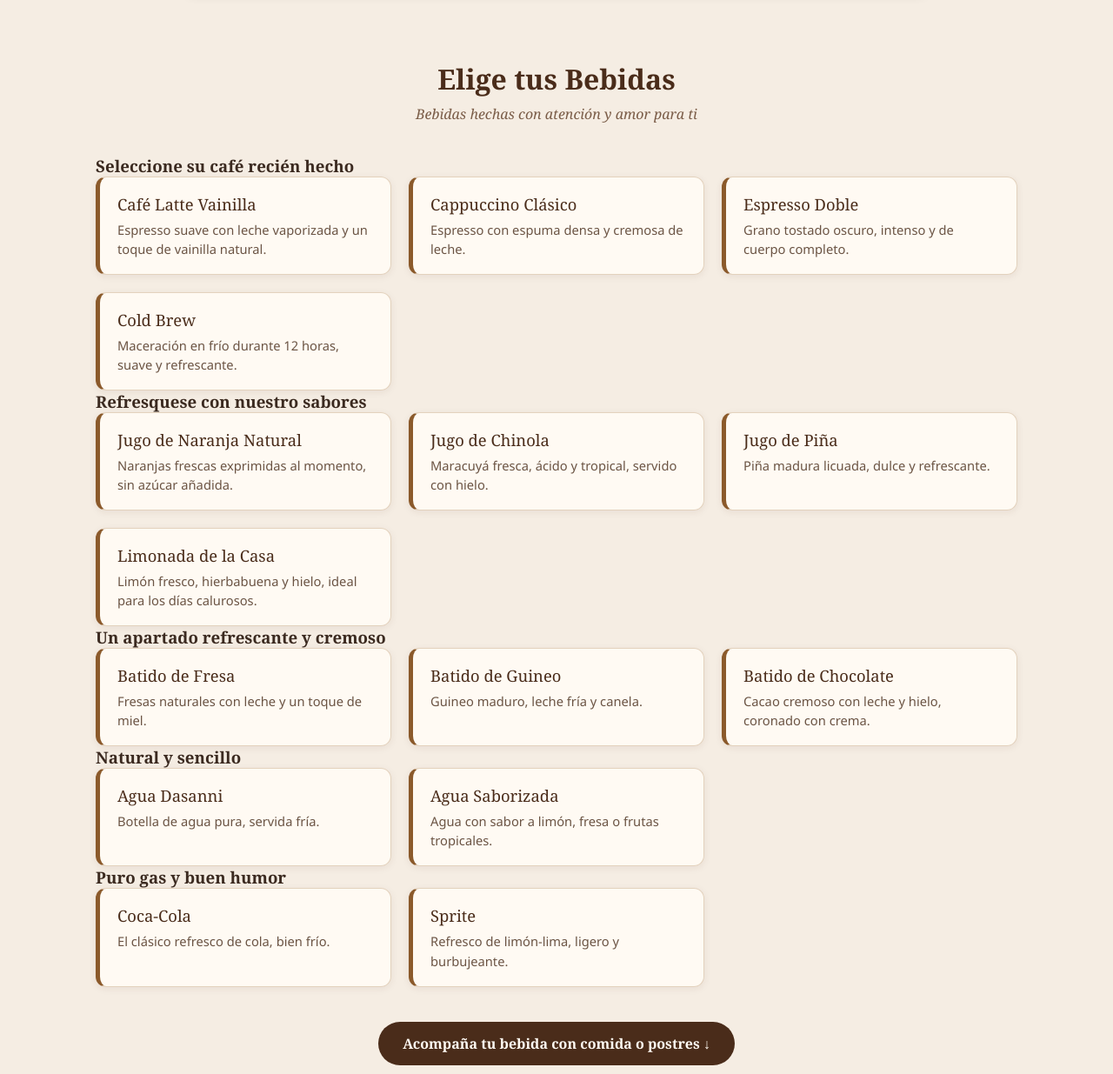
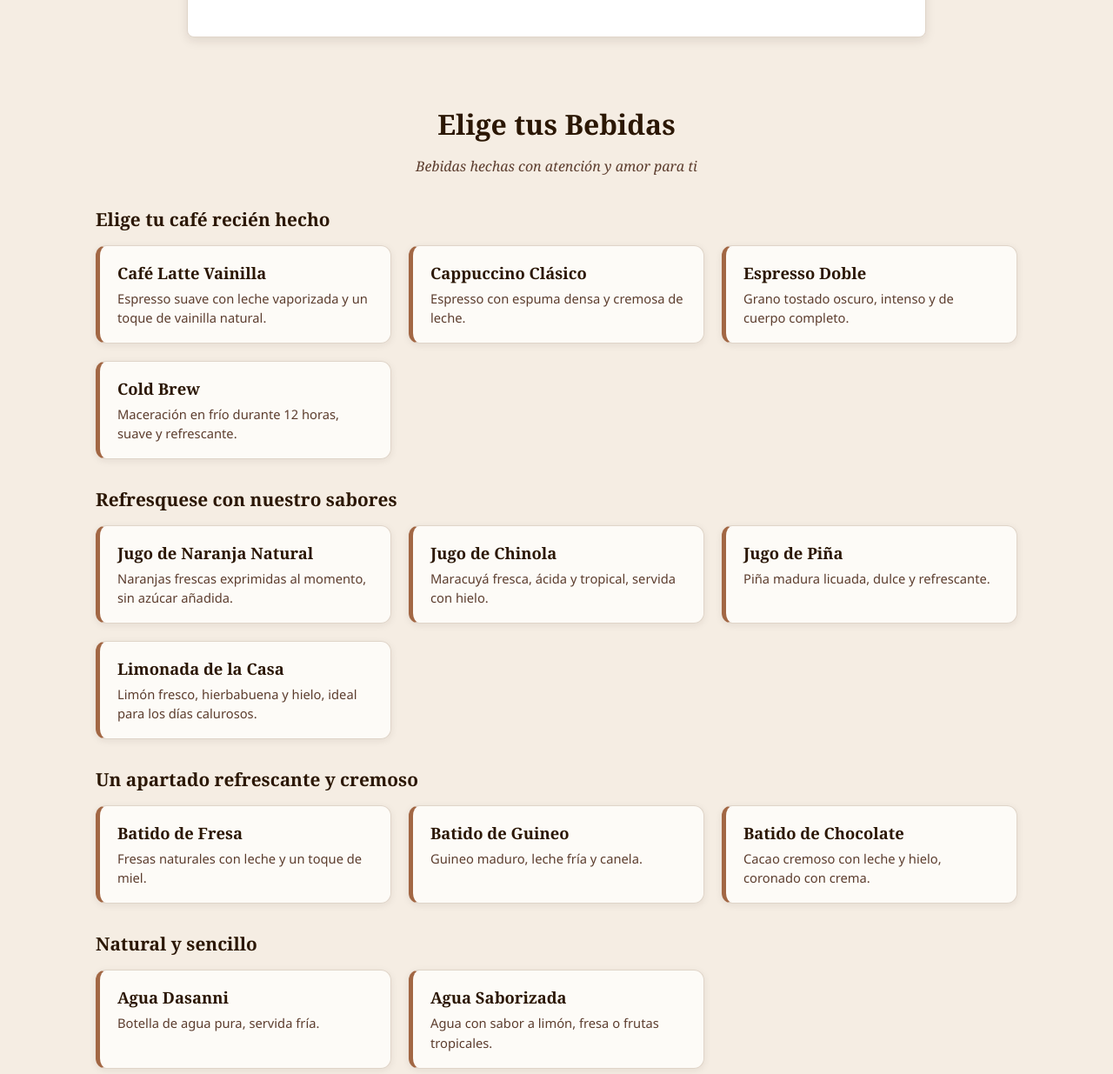
Before and after one commit to jonard-dev/Proyecto---Cafeteria, a plain HTML site: page index.html in a window 1280 px wide. Shown: the part 1265-2500 px from the top of the page at 87% size. Drawn offline with Linux system fonts and the light colour scheme.

Commit message:
Feat: Modulo 2 actualizado en el index y en los estilos

```diff
--- a/estilos.css
+++ b/estilos.css
@@ -7,8 +7,17 @@
    0. GLOBAL
    Reglas que afectan a toda la página
    ========================================================== */
+*,
+*::before,
+*::after {
+  box-sizing: border-box;
+}
+
 body {
   margin: 0;
+  font-family: Georgia, "Times New Roman", serif;
+  background-color: #f5ede3;
+  color: #2b1704;
 }
 
 html {
@@ -177,122 +186,101 @@ html {
 /* ==========================================================
    3. BEBIDAS DESTACADAS (Módulo 2 - Geordany)
    ========================================================== */
-
-* {
-  box-sizing: border-box;
-  margin: 0;
-  padding: 0;
-}
-
-body {
-  font-family: "Georgia", "Times New Roman", serif;
-  background: #f5ede3;
-  color: #3b2a20;
-}
-
-#bebidas {
+.bebidas {
   max-width: 1100px;
   margin: 0 auto;
   padding: 48px 20px;
 }
 
-#bebidas h2 {
+.bebidas h2 {
   font-size: 2rem;
-  color: #4a2c1a;
+  color: #2b1704;
   text-align: center;
-  margin-bottom: 8px;
+  margin: 0 0 8px;
 }
 
-#bebidas > p {
+.bebidas > p {
   text-align: center;
-  color: #7a5c47;
+  color: #5c3d2e;
   font-style: italic;
   margin-bottom: 36px;
 }
 
-/* Cuadrícula de bebidas */
-#bebidas ul {
+.bebidas h3 {
+  color: #2b1704;
+  font-size: 1.3rem;
+  margin: 32px 0 16px;
+}
+
+/* --- Cuadrícula de bebidas --- */
+.lista-bebidas {
   list-style: none;
+  margin: 0;
+  padding: 0;
   display: grid;
   grid-template-columns: repeat(auto-fill, minmax(260px, 1fr));
   gap: 20px;
 }
 
-#bebidas li {
-  background: #fffaf3;
-  border: 1px solid #e3d2bd;
-  border-left: 5px solid #8b5a2b;
+.lista-bebidas li {
+  background-color: #fdfbf7;
+  border: 1px solid #e0d5c9;
+  border-left: 5px solid #a26744;
   border-radius: 12px;
   padding: 18px 20px;
-  box-shadow: 0 2px 8px rgba(74, 44, 26, 0.08);
-  cursor: pointer;
+  box-shadow: 0 2px 8px rgba(43, 23, 4, 0.08);
   transition:
     transform 0.2s ease,
     box-shadow 0.2s ease,
     border-left-color 0.2s ease;
 }
 
-#bebidas li:hover {
+.lista-bebidas li:hover {
   transform: translateY(-4px);
-  box-shadow: 0 8px 20px rgba(74, 44, 26, 0.18);
-  border-left-color: #c68b4e;
+  box-shadow: 0 8px 20px rgba(43, 23, 4, 0.18);
+  border-left-color: #7a4b2e;
 }
 
-.nombre {
+.lista-bebidas .nombre {
   display: block;
   font-size: 1.15rem;
-  color: #4a2c1a;
+  font-weight: bold;
+  color: #2b1704;
   margin-bottom: 6px;
 }
 
-.descripcion {
+.lista-bebidas .descripcion {
   font-family: "Segoe UI", Arial, sans-serif;
   font-size: 0.92rem;
   line-height: 1.5;
-  color: #6b5444;
+  color: #5c3d2e;
 }
 
-/* Quita el <br> extra entre nombre y descripción */
-#bebidas li br {
-  display: none;
-}
-
-/* Enlace al paso 2 */
-.enlace-menu {
+/* --- Enlace al paso 2 --- */
+.bebidas .enlace-menu {
   text-align: center;
   margin-top: 40px;
 }
 
-.enlace-menu a {
+.bebidas .enlace-menu a {
   display: inline-block;
   padding: 14px 28px;
-  background: #4a2c1a;
-  color: #fffaf3;
+  background-color: #a26744;
+  color: #ffffff;
   text-decoration: none;
   font-weight: bold;
-  border-radius: 999px;
+  border-radius: 25px;
   transition:
-    background 0.2s ease,
+    background-color 0.3s ease,
     transform 0.1s ease;
 }
 
-.enlace-menu a:hover {
-  background: #8b5a2b;
+.bebidas .enlace-menu a:hover {
+  background-color: #7a4b2e;
 }
 
-.enlace-menu a:active {
+.bebidas .enlace-menu a:active {
   transform: scale(0.97);
-}
-
-/* Móvil */
-@media (max-width: 600px) {
-  #bebidas h2 {
-    font-size: 1.6rem;
-  }
-
-  #bebidas ul {
-    grid-template-columns: 1fr;
-  }
 }
 
 /* ==========================================================
--- a/index.html
+++ b/index.html
@@ -68,7 +68,7 @@
         <h2>Elige tus Bebidas</h2>
         <p>Bebidas hechas con atención y amor para ti</p>
 
-        <h3>Seleccione su café recién hecho</h3>
+        <h3>Elige tu café recién hecho</h3>
         <ul class="lista-bebidas">
           <li>
             <span class="nombre">Café Latte Vainilla</span>
@@ -107,8 +107,8 @@
           </li>
           <li>
             <span class="nombre">Jugo de Chinola</span>
-            <span class="descripcion"
-              >Maracuyá fresca, ácido y tropical, servido con hielo.</span
+            <span class="descripcion">
+              Maracuyá fresca, ácida y tropical, servida con hielo.</span
             >
           </li>
           <li>
```
